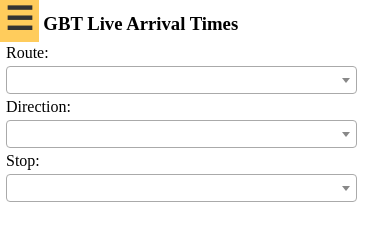
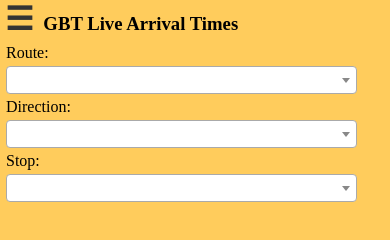
Before and after one commit to bigreni/bridgeport, a plain HTML site: page www/index.html in a window 390 px wide. Drawn offline with nearby package versions, Linux system fonts and the light colour scheme; some packages are replaced by stand-ins of ours; no server answers.

Commit message:
v3 fixes 4

```diff
--- a/www/css/index.css
+++ b/www/css/index.css
@@ -33,6 +33,7 @@
 	height: 100vh;
 	margin: 0;
 	padding: 0;
+    background-color: #ffcc5c;
 }
 
 a.langOption{
```
